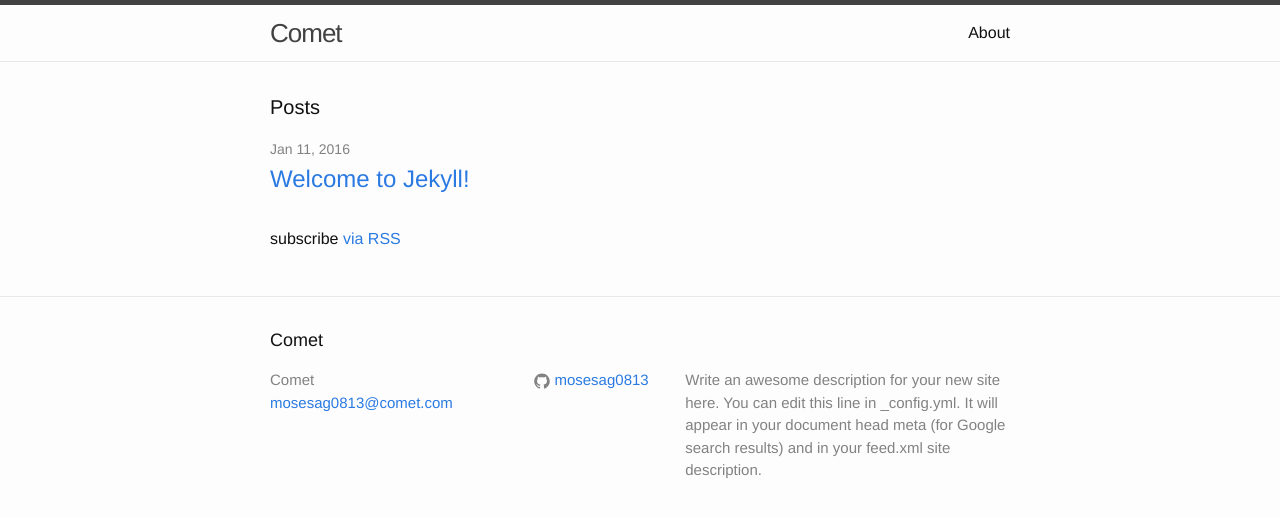
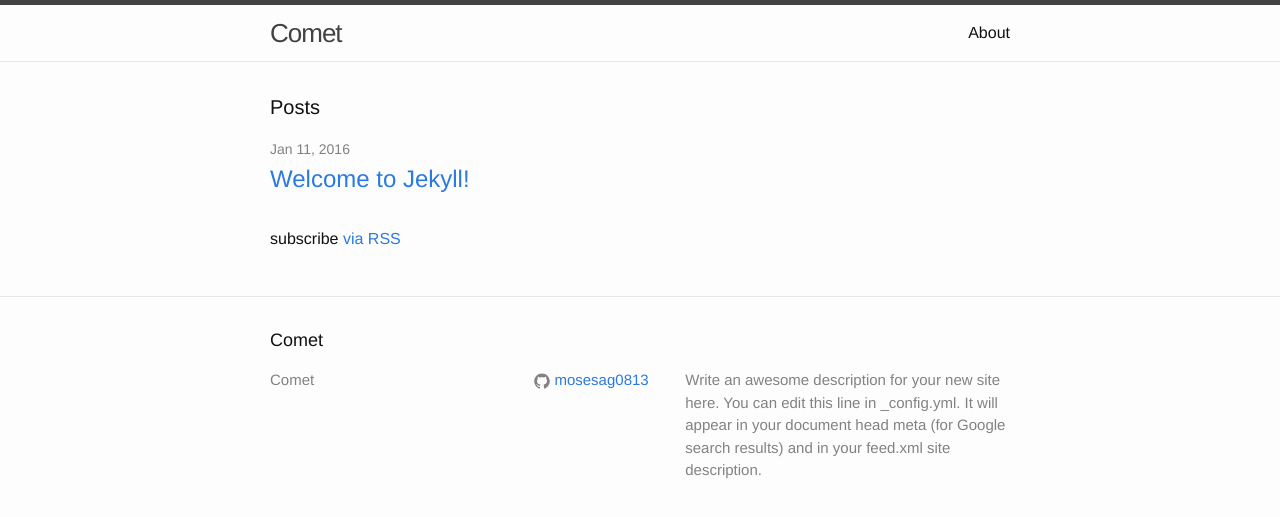
Before and after one commit to mosesag0813/comet.github.io, a Jekyll site: the page built from index.html, in a window 1280 px wide. Shown: the top 517 px of the page. Built offline with Jekyll 4.4.1, drawn with Linux system fonts in a browser that asks for light colours.

Commit message:
Update _config.yml

```diff
--- a/_config.yml
+++ b/_config.yml
@@ -4,18 +4,18 @@
 # which you are expected to set up once and rarely need to edit after that.
 # For technical reasons, this file is *NOT* reloaded automatically when you use
 # 'jekyll serve'. If you change this file, please restart the server process.
+
 highlighter: rouge
 encoding: utf-8
 # Site settings
 title: Comet
-email: mosesag0813@comet.com
 description: > # this means to ignore newlines until "baseurl:"
    Write an awesome description for your new site here. You can edit this
    line in _config.yml. It will appear in your document head meta (for
    Google search results) and in your feed.xml site description.
 baseurl: "/home" # the subpath of your site, e.g. /blog
 url: "http://comet.io" # the base hostname & protocol for your site
-github_username:  mosesag0813
+github_username: mosesag0813
 
 # Build settings
 markdown: kramdown
```
